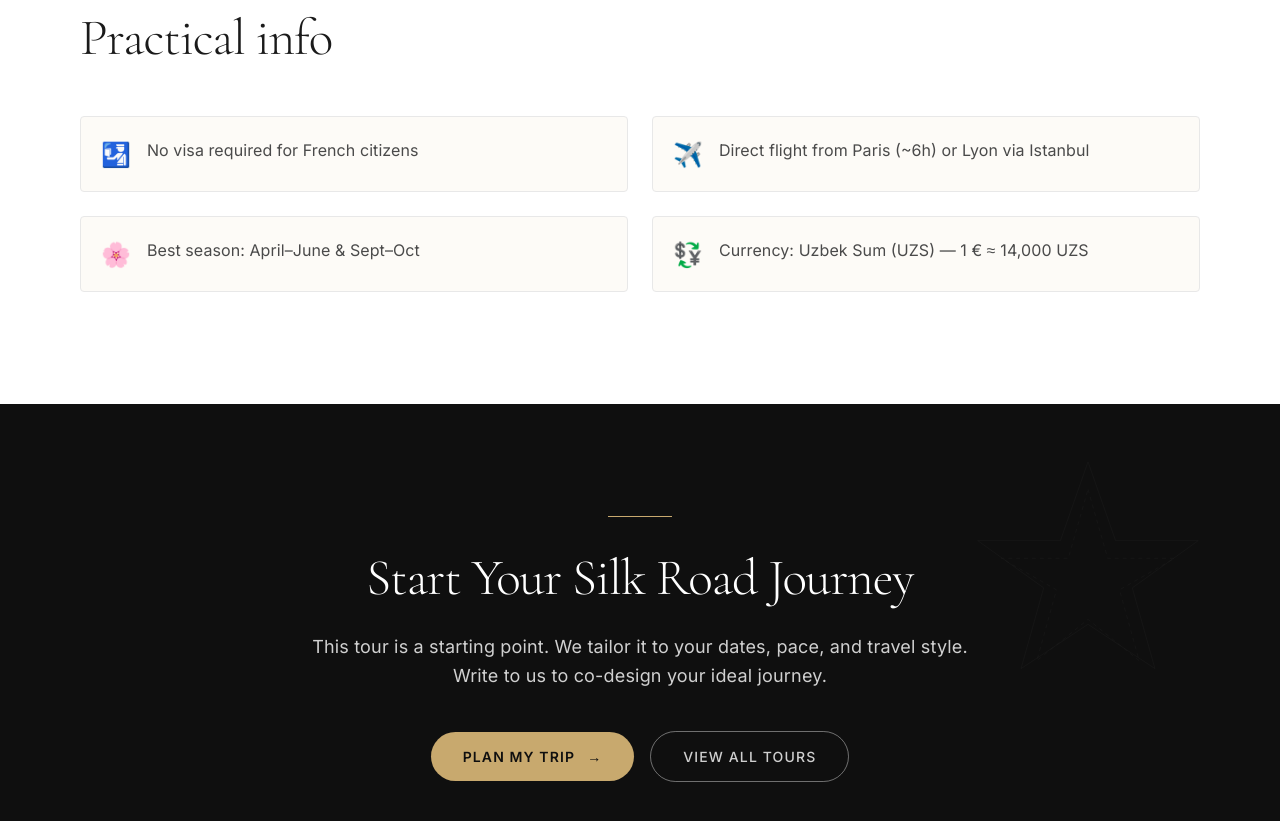
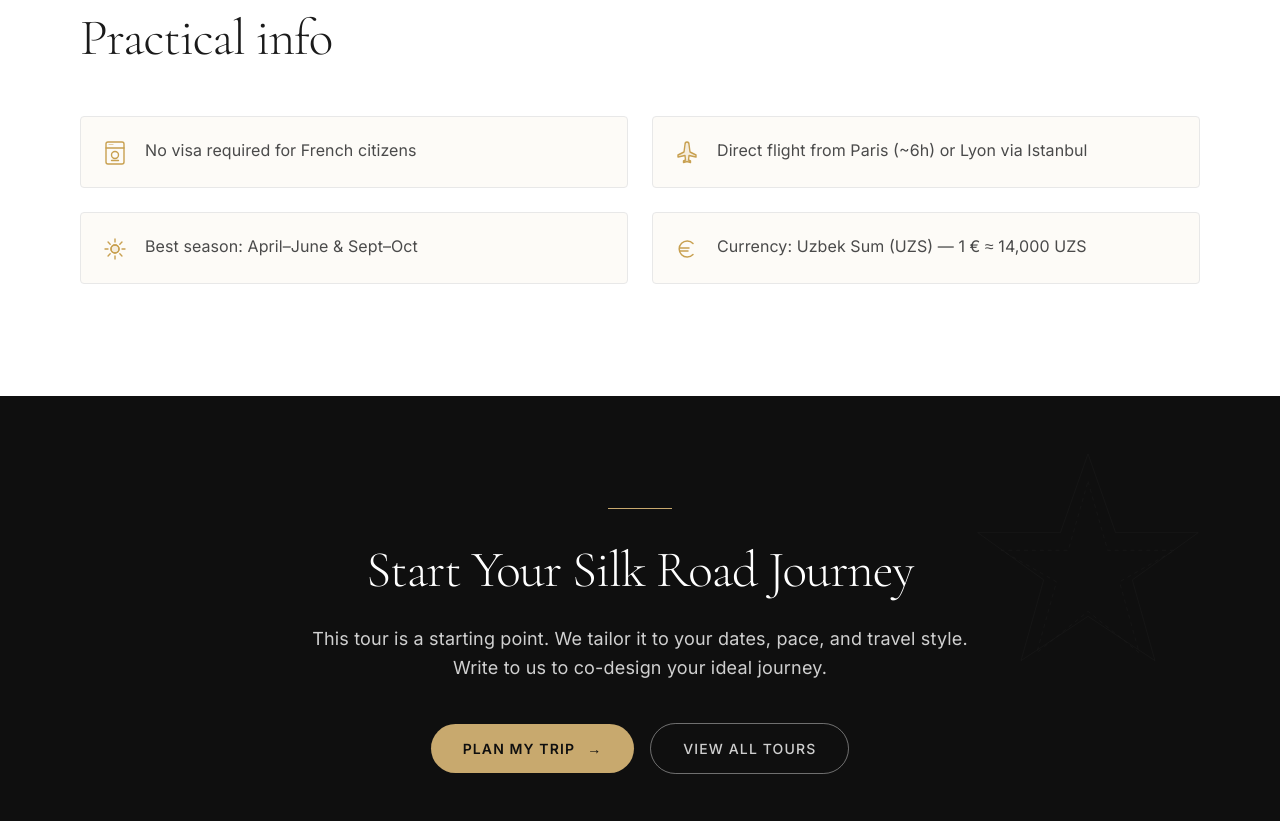
Before and after one commit to ssidikov/bahor-voyage, a Next.js app: page /en/circuits/samarcande-boukhara in a window 1280 px wide. Shown: the part 6340-7161 px from the top of the page. Built offline with nearby package versions, Linux system fonts and the light colour scheme.

Commit message:
info incons corrected

```diff
--- a/components/circuits/SamarkandBukharaPage.tsx
+++ b/components/circuits/SamarkandBukharaPage.tsx
@@ -918,24 +918,117 @@ export default function SamarkandBukharaPage() {
             >
               {(
                 [
-                  ['samarkand_boukhara_practical_visa', '🛂'],
-                  ['samarkand_boukhara_practical_flight', '✈️'],
-                  ['samarkand_boukhara_practical_season', '🌸'],
-                  ['samarkand_boukhara_practical_currency', '💱'],
+                  {
+                    key: 'samarkand_boukhara_practical_visa' as const,
+                    icon: (
+                      <svg
+                        width="28"
+                        height="28"
+                        viewBox="0 0 28 28"
+                        fill="none"
+                        stroke="#C8A050"
+                        strokeWidth="1.4"
+                        strokeLinecap="round"
+                        strokeLinejoin="round"
+                        aria-hidden="true"
+                      >
+                        {/* Passport book */}
+                        <rect x="5" y="3" width="18" height="22" rx="2" />
+                        <line x1="5" y1="9" x2="23" y2="9" />
+                        <circle cx="14" cy="16" r="3.5" />
+                        <line x1="10.5" y1="21.5" x2="17.5" y2="21.5" />
+                        {/* Stamp mark */}
+                        <path d="M8 5.5h4" strokeWidth="1.2" opacity="0.5" />
+                      </svg>
+                    ),
+                  },
+                  {
+                    key: 'samarkand_boukhara_practical_flight' as const,
+                    icon: (
+                      <svg
+                        width="28"
+                        height="28"
+                        viewBox="0 0 28 28"
+                        fill="none"
+                        stroke="#C8A050"
+                        strokeWidth="1.4"
+                        strokeLinecap="round"
+                        strokeLinejoin="round"
+                        aria-hidden="true"
+                      >
+                        {/* Classic top-down airplane */}
+                        <path
+                          d="M14 3 C13 3 12 4 12 5.5 L11 13 L5 16 L5 18 L12 16.5 L12.5 21 L10.5 22 L10.5 23.5 L14 22.5 L17.5 23.5 L17.5 22 L15.5 21 L16 16.5 L23 18 L23 16 L17 13 L16 5.5 C16 4 15 3 14 3Z"
+                          fill="rgba(200,160,80,0.15)"
+                        />
+                      </svg>
+                    ),
+                  },
+                  {
+                    key: 'samarkand_boukhara_practical_season' as const,
+                    icon: (
+                      <svg
+                        width="28"
+                        height="28"
+                        viewBox="0 0 28 28"
+                        fill="none"
+                        stroke="#C8A050"
+                        strokeWidth="1.4"
+                        strokeLinecap="round"
+                        strokeLinejoin="round"
+                        aria-hidden="true"
+                      >
+                        {/* Sun core */}
+                        <circle
+                          cx="14"
+                          cy="14"
+                          r="4"
+                          fill="rgba(200,160,80,0.15)"
+                        />
+                        {/* Rays */}
+                        <line x1="14" y1="4" x2="14" y2="7" />
+                        <line x1="14" y1="21" x2="14" y2="24" />
+                        <line x1="4" y1="14" x2="7" y2="14" />
+                        <line x1="21" y1="14" x2="24" y2="14" />
+                        <line x1="7.05" y1="7.05" x2="9.17" y2="9.17" />
+                        <line x1="18.83" y1="18.83" x2="20.95" y2="20.95" />
+                        <line x1="20.95" y1="7.05" x2="18.83" y2="9.17" />
+                        <line x1="9.17" y1="18.83" x2="7.05" y2="20.95" />
+                        {/* Small blossom petal hint */}
+                        <circle cx="14" cy="14" r="4" />
+                      </svg>
+                    ),
+                  },
+                  {
+                    key: 'samarkand_boukhara_practical_currency' as const,
+                    icon: (
+                      <svg
+                        width="28"
+                        height="28"
+                        viewBox="0 0 28 28"
+                        fill="none"
+                        stroke="#C8A050"
+                        strokeWidth="1.5"
+                        strokeLinecap="round"
+                        strokeLinejoin="round"
+                        aria-hidden="true"
+                      >
+                        {/* Euro arc */}
+                        <path d="M20 8.5a8 8 0 1 0 0 11" />
+                        {/* Two horizontal bars */}
+                        <line x1="7" y1="13" x2="16" y2="13" />
+                        <line x1="7" y1="16" x2="15" y2="16" />
+                      </svg>
+                    ),
+                  },
                 ] as const
-              ).map(([key, icon]) => (
+              ).map(({ key, icon }) => (
                 <motion.li
                   key={key}
                   variants={fadeUp}
                   className="flex items-start gap-4 p-5 border border-charcoal-100 rounded-sm bg-sand-50 hover:border-gold/40 transition-colors duration-300"
                 >
-                  <span
-                    className="text-2xl flex-none mt-0.5"
-                    role="img"
-                    aria-hidden="true"
-                  >
-                    {icon}
-                  </span>
+                  <span className="flex-none mt-0.5">{icon}</span>
                   <span className="font-sans text-body-md text-charcoal-500 leading-relaxed">
                     {t(key)}
                   </span>
```
